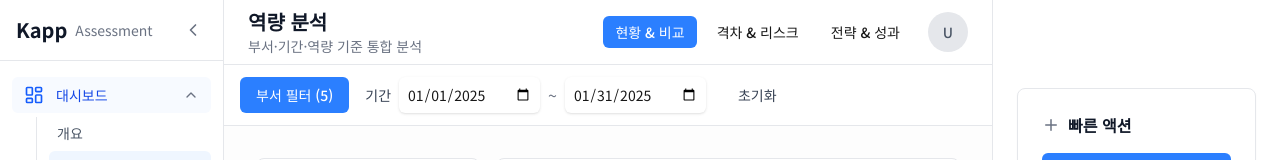
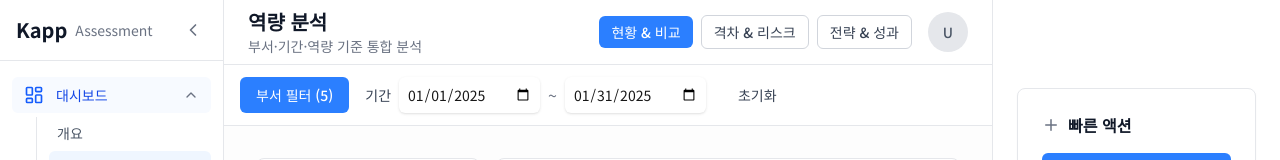
Before and after one commit to seunghoyu/kapp_assessment_new, a Next.js app: page /dashboard/competency in a window 1280 px wide. Shown: the top 160 px of the page. Built offline with nearby package versions, Linux system fonts and the light colour scheme.

Commit message:
fix: Use valid button variant for tab navigation

```diff
--- a/app/dashboard/competency/page.tsx
+++ b/app/dashboard/competency/page.tsx
@@ -28,7 +28,7 @@ export default function CompetencyAnalysisPage() {
       {TABS.map((tab) => (
         <Button
           key={tab.id}
-          variant={activeTab === tab.id ? "primary" : "outline"}
+          variant={activeTab === tab.id ? "primary" : "secondary"}
           size="sm"
           onClick={() => setActiveTab(tab.id)}
           className="transition-colors"
```
